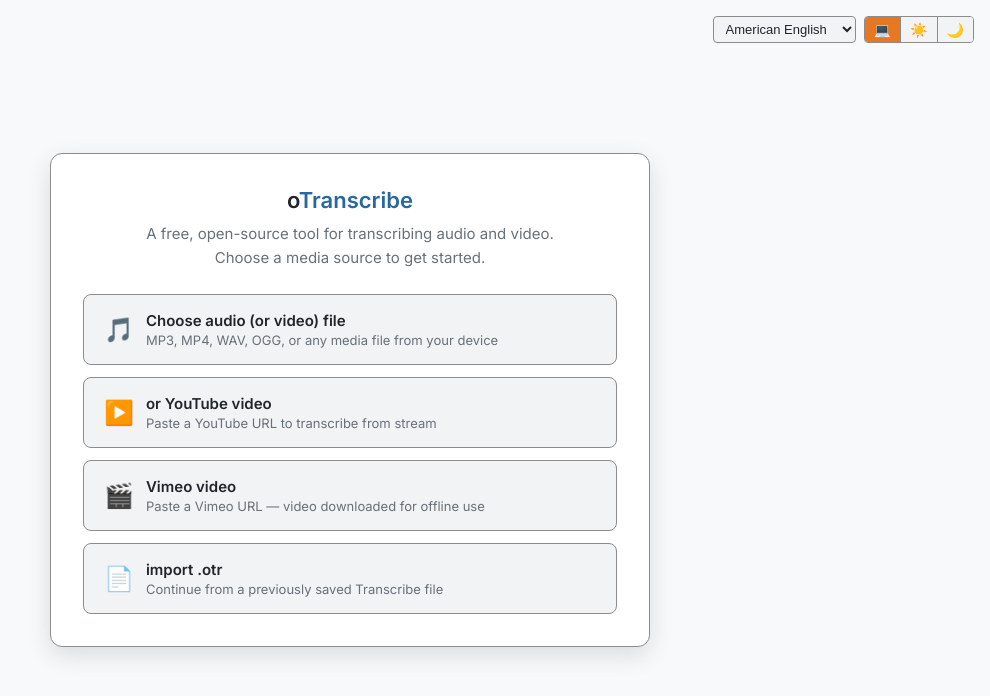
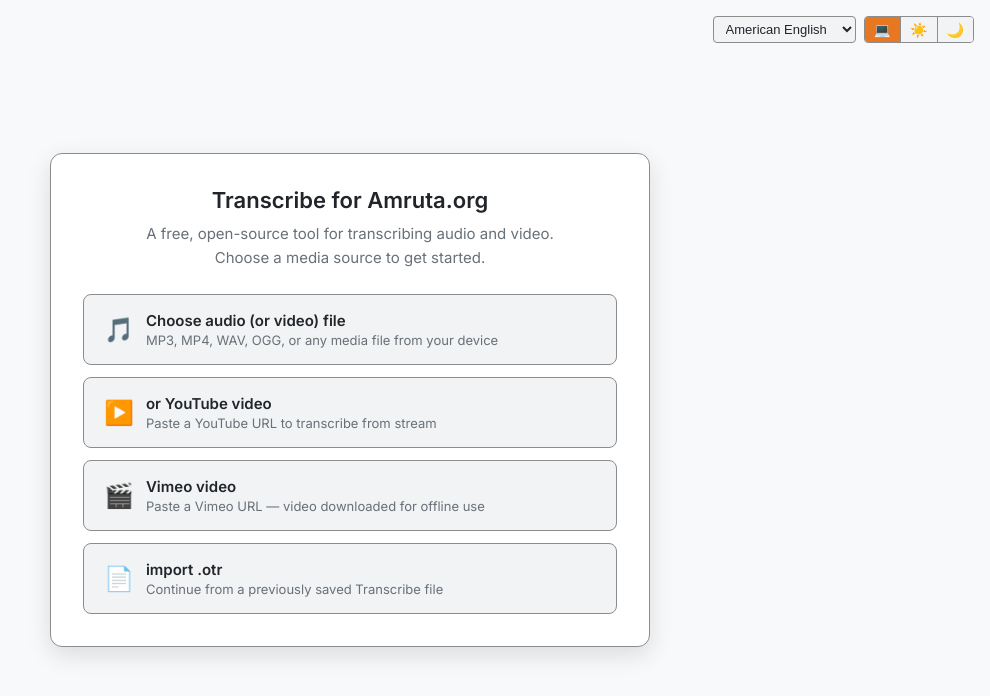
Before and after one commit to amrutadotorg/otranscribe, a React (Vite) app: page / in a window 1280 px wide. Shown: the top 696 px of the page, without its empty margins (290-1280 px from the left). Built offline with nearby package versions, Linux system fonts and the light colour scheme.

Commit message:
fix: update h1 branding in StartView and TopBar

```diff
--- a/src/components/StartView.tsx
+++ b/src/components/StartView.tsx
@@ -372,7 +372,7 @@
 
       <div className="start-card">
         <h1>
-          o<span>Transcribe</span>
+          Transcribe for Amruta.org
         </h1>
         <p dangerouslySetInnerHTML={{ __html: tHtml('start-description')! }} />
 
--- a/src/components/TopBar.tsx
+++ b/src/components/TopBar.tsx
@@ -98,7 +98,7 @@
           style={{ cursor: 'pointer' }}
           aria-label={t('aria-home')}
         >
-          o<span>Transcribe</span>
+          Transcribe for Amruta.org
         </div>
       </Tooltip>
 
```
